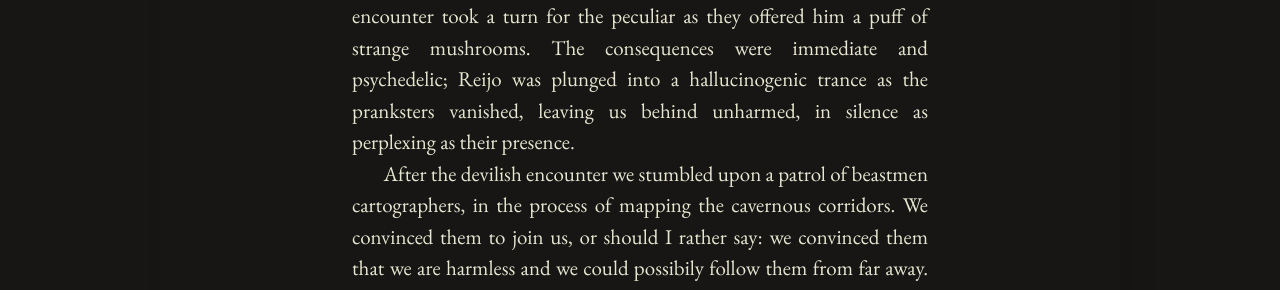
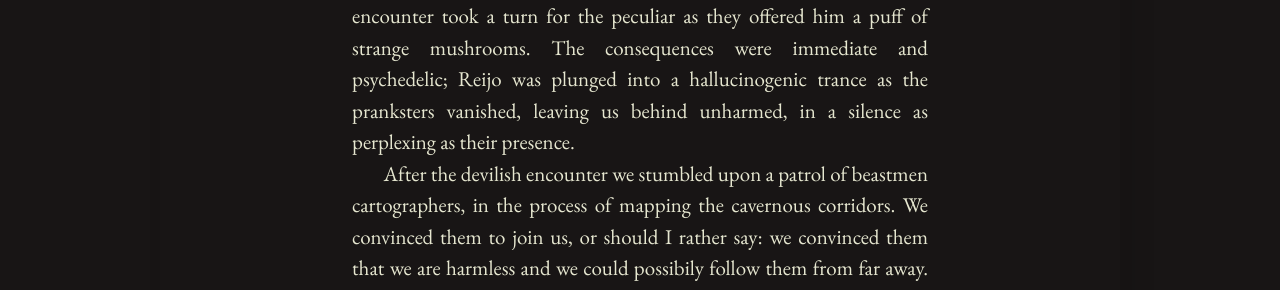
Before and after one commit to InexistentThirdChimera/InexistentThirdChimera.github.io, a Jekyll site: the page built from _posts/2023-11-2-player-report-10-and-11;-Mephistophelean-Ballet-and-Danse-Macabre-(from-lionbeak-campaign).md, in a window 1280 px wide. Shown: the part 1043-1333 px from the top of the page. Built offline with Jekyll 4.4.1, drawn with Linux system fonts in a browser that asks for light colours; some of the changed text lies outside the part shown.

Commit message:
pr10-11 fixed, typos, infos, again and again

```diff
--- a/_posts/2023-11-2-player-report-10-and-11;-Mephistophelean-Ballet-and-Danse-Macabre-(from-lionbeak-campaign).md
+++ b/_posts/2023-11-2-player-report-10-and-11;-Mephistophelean-Ballet-and-Danse-Macabre-(from-lionbeak-campaign).md
@@ -36,7 +36,7 @@ layout: post
 
 </html>
 
-On the 26th of Patchwall, yet even with the trial looming, the dungeons beckoned us with the promise of wealth. We raided straight to the secondary entrance of Arden Vul, in search for richness. We were hungry for gold, gems and artefacts. In a a cave just east of the Underground Mushroom Forest (which we'll soon discover to whom it righteously belongs), we stumbled upon a surreal scene: three Mephistophelean winged creatures, resplendent in their bizarre attire, frolicking around a flamming pillar. They were whimsical, dressed in ornate rags, eccentric shoes, and fancy tubas, their danced and mubled an arcane ritual to the flames that leapt before them. Smoking sticks and singing licks. Reijo, with a courage that bordered on folly, approached the creatures, drawn in by their hypnotic dramaturgical play. The encounter took a turn for the peculiar as they offered him a puff of strange mushrooms. The consequences were immediate and psychedelic; Reijo was plunged into a hallucinogenic trance as the pranksters vanished, leaving us behind unharmed, in silence as perplexing as their presence.
+On the 26th of Patchwall, yet even with the trial looming, the dungeons beckoned us with the promise of wealth. We raided straight to the secondary entrance of Arden Vul, in search for richness. We were hungry for gold, gems and artefacts. In a a cave just east of the Underground Mushroom Forest (which we'll soon discover to whom it righteously belongs), we stumbled upon a surreal scene: three Mephistophelean winged creatures, resplendent in their bizarre attire, frolicking around a flamming pillar. They were whimsical, dressed in ornate rags, eccentric shoes, and fancy tubas, their danced and mubled an arcane ritual to the flames that leapt before them. Smoking sticks and singing licks. Reijo, with a courage that bordered on folly, approached the creatures, drawn in by their hypnotic dramaturgical play. The encounter took a turn for the peculiar as they offered him a puff of strange mushrooms. The consequences were immediate and psychedelic; Reijo was plunged into a hallucinogenic trance as the pranksters vanished, leaving us behind unharmed, in a silence as perplexing as their presence.
 
 After the devilish encounter we stumbled upon a patrol of beastmen cartographers, in the process of mapping the cavernous corridors. We convinced them to join us, or should I rather say: we convinced them that we are harmless and we could possibily follow them from far away. A cooperative exploration. Netherless to say: we started off on the wrong foot, literally. Tarlandur stepped on a trap that the beastmen set before our eyes. The half-orc assassin was heavily injured, so he had to rest for 6 days, while Tabudai and Nox sniffed the city around.
 
```
